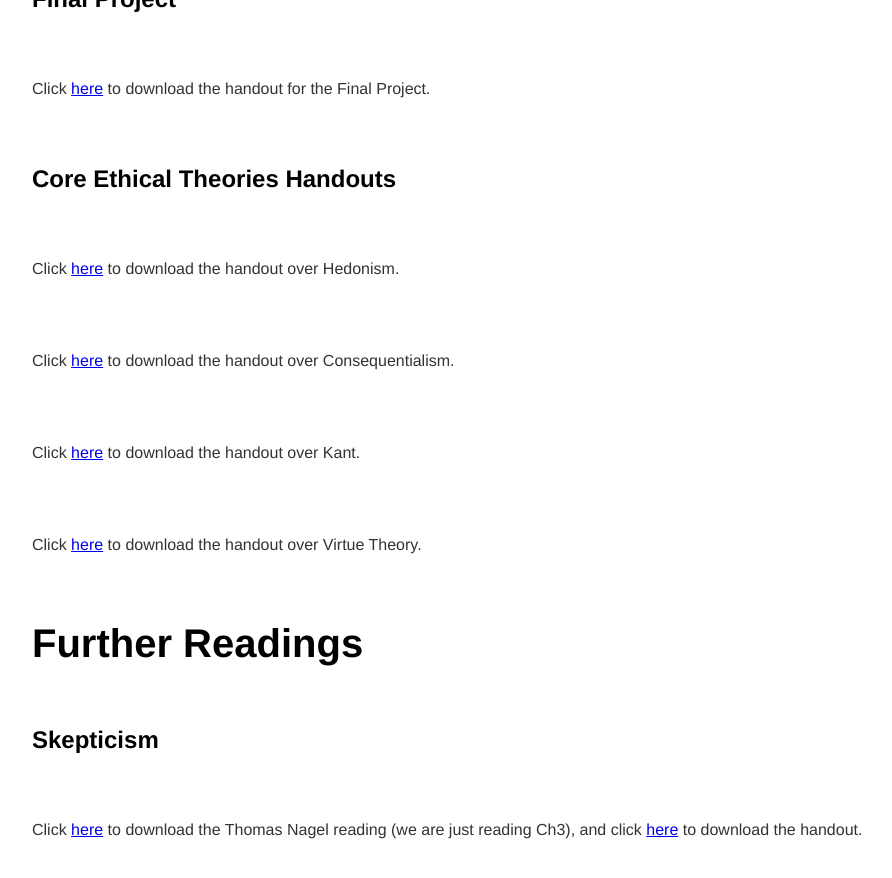
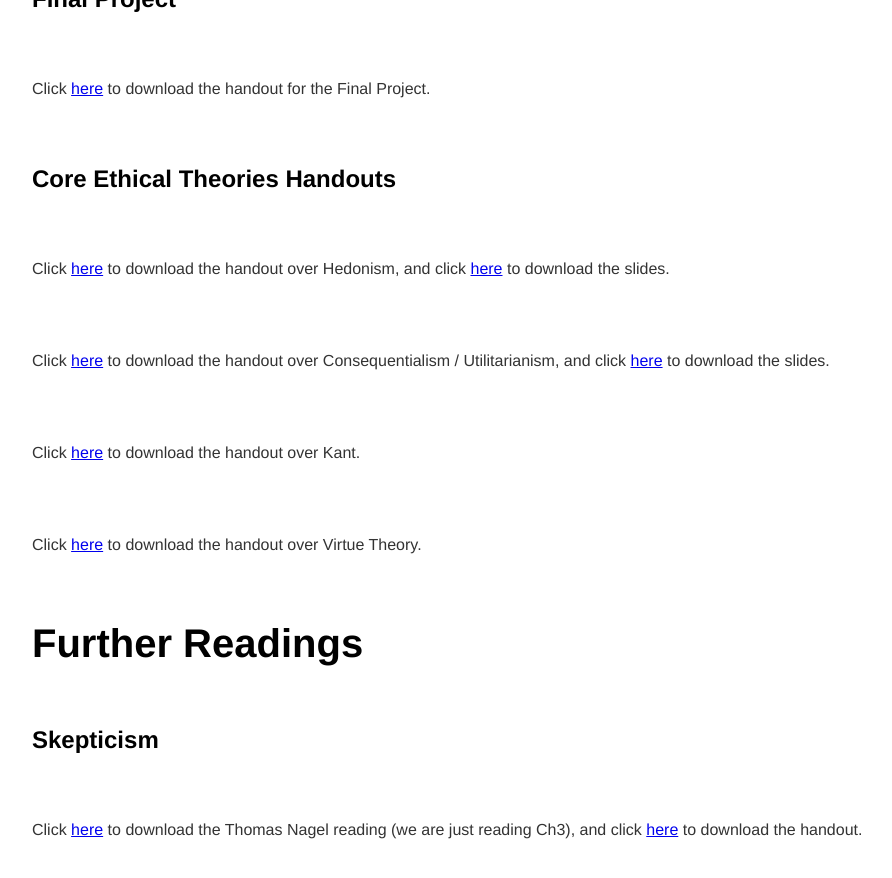
Before and after one commit to kevinjpatton/kevinjpatton.github.io, a Jekyll site: the page built from teaching/phil_2030/index.html, in a window 1280 px wide and 900 px high, scrolled down 950 px. Shown: the top 878 px of the window, without its empty margins (160-1052 px from the left). Built offline with Jekyll 4.4.1, drawn with Linux system fonts in a browser that asks for light colours; Markdown is read by kramdown in place of the engine named in the settings.

Commit message:
Update index.html

```diff
--- a/teaching/phil_2030/index.html
+++ b/teaching/phil_2030/index.html
@@ -16,8 +16,8 @@ title: Teaching - Phil 2030
 <p>Click <a href="/teaching/phil_2030/PHIL2030_FinalProject.pdf" target="_blank">here</a> to download the handout for the Final Project.</p>
 
 <h2>Core Ethical Theories Handouts</h2>
-<p>Click <a href="/teaching/phil_2030/Handout - Hedonism.pdf" target="_blank">here</a> to download the handout over Hedonism.</p>
-<p>Click <a href="/teaching/phil_2030/Handout - Consequentialism.pdf" target="_blank">here</a> to download the handout over Consequentialism.</p>
+<p>Click <a href="/teaching/phil_2030/Handout - Hedonism.pdf" target="_blank">here</a> to download the handout over Hedonism, and click <a href="/teaching/phil_2030/Module 1 - Hedonism.pdf" target="_blank">here</a> to download the slides.
+<p>Click <a href="/teaching/phil_2030/Handout - Consequentialism.pdf" target="_blank">here</a> to download the handout over Consequentialism / Utilitarianism, and click <a href="/teaching/phil_2030/Module 1 - Consequentialism and Utilitarianism.pdf" target="_blank">here</a> to download the slides.</p>
 <p>Click <a href="/teaching/phil_2030/Handout - Kantian Ethics.pdf" target="_blank">here</a> to download the handout over Kant.</p>
 <p>Click <a href="/teaching/phil_2030/Handout - Virtue Theory.pdf" target="_blank">here</a> to download the handout over Virtue Theory.</p>
 
```
